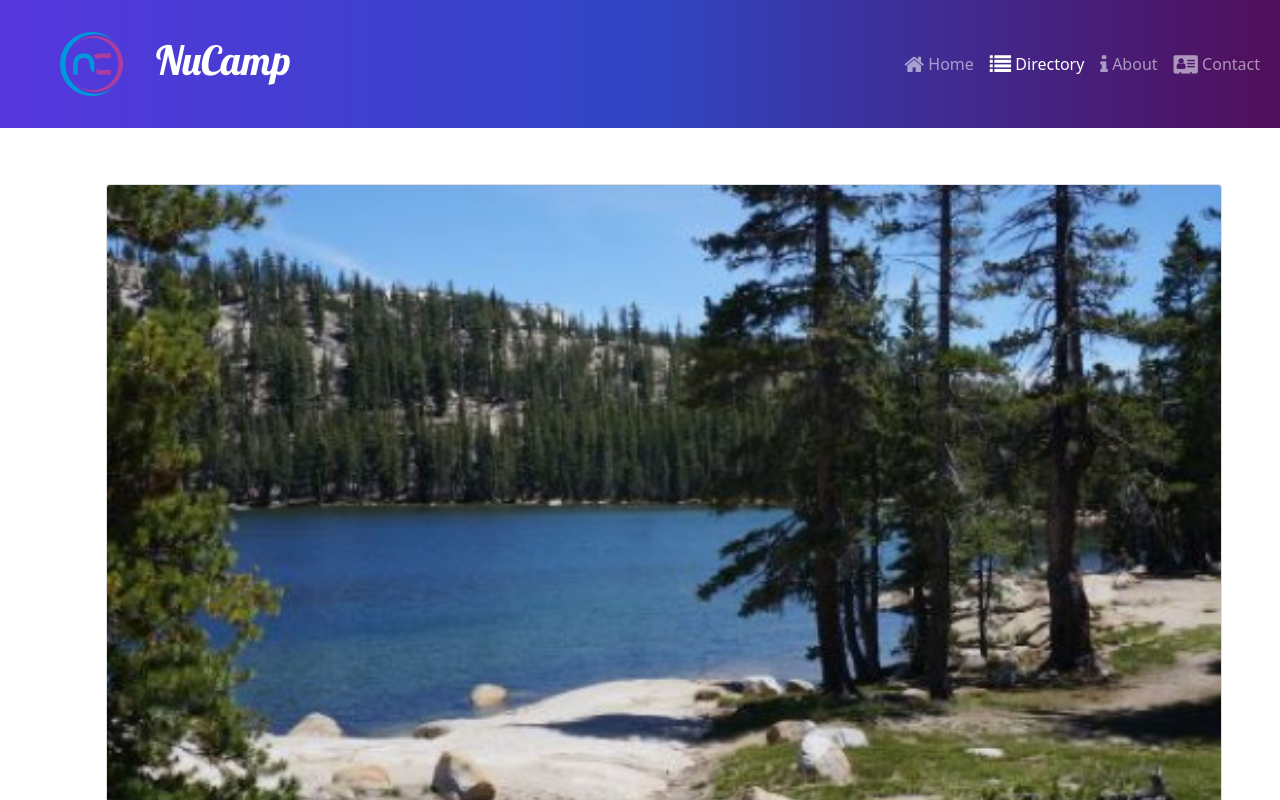
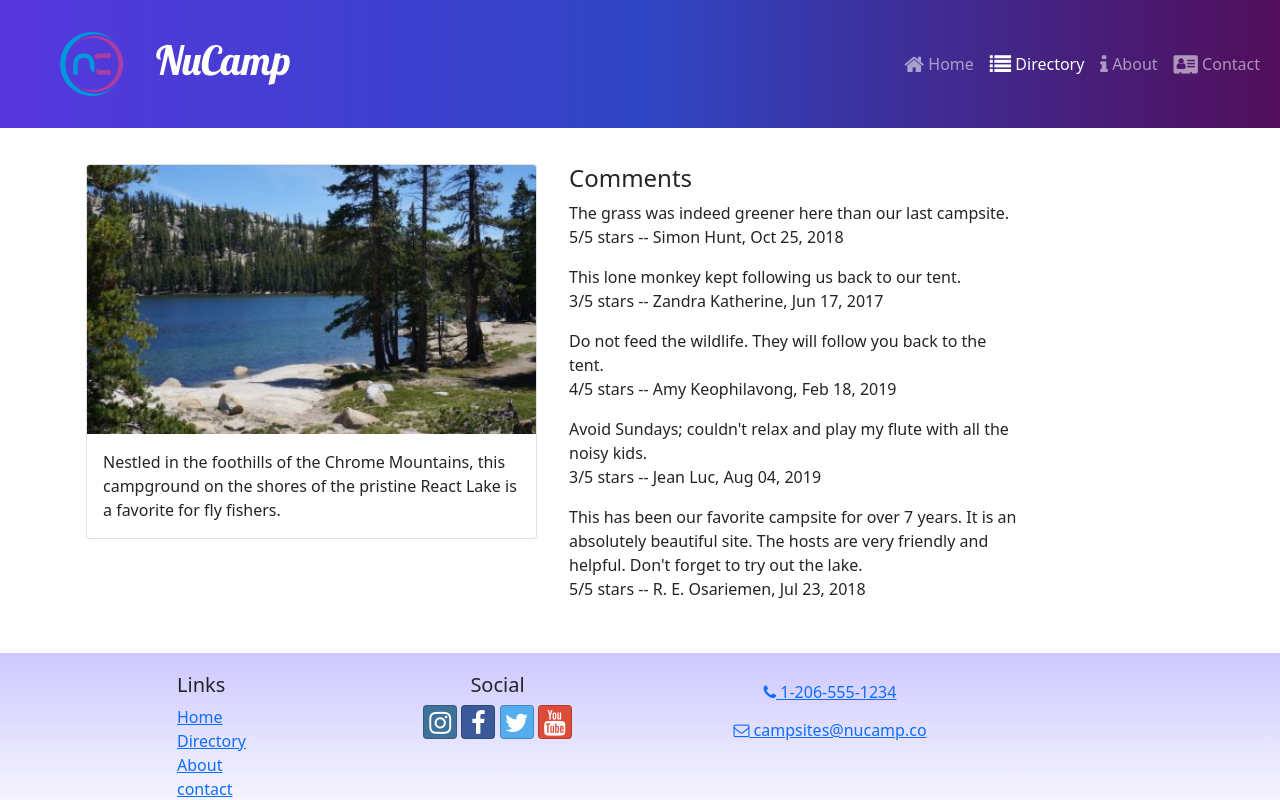
Before and after one commit to pnwmakes/Nucampsite, a React (Create React App) app: page /directory/0 in a window 1280 px wide. Shown: the top 800 px of the page. Built offline with nearby package versions, Linux system fonts and the light colour scheme.

Commit message:
Comments

```diff
--- a/src/features/campsites/CampsiteDetail.js
+++ b/src/features/campsites/CampsiteDetail.js
@@ -4,7 +4,7 @@
     const { image, name, description } = campsite;
 
     return (
-        <Col md='12' className='m-4'>
+        <Col md='5' className='m-1'>
             <Card>
                 <CardImg top src={image} alt={name} />
                 <CardBody>
--- /dev/null
+++ b/src/features/comments/Comment.js
@@ -0,0 +1,15 @@
+import { formatDate } from '../../utils/formatDate';
+
+const Comment = ({ comment }) => {
+    const { text: commentText, rating, author, date } = comment;
+
+    return (
+        <p>
+            {commentText}
+            <br />
+            {rating}/5 stars -- {author}, {formatDate(date)}
+        </p>
+    );
+};
+
+export default Comment;
--- /dev/null
+++ b/src/features/comments/CommentsList.js
@@ -0,0 +1,25 @@
+import { Col } from 'reactstrap';
+import Comment from './Comment';
+import { selectCommentsByCampsiteId } from './commentsSlice';
+
+const CommentsList = ({ campsiteId }) => {
+    const comments = selectCommentsByCampsiteId(campsiteId);
+
+    if (comments && comments.length > 0) {
+        return (
+            <Col md='5' className='m-1'>
+                <h4>Comments</h4>
+                {comments.map((comment) => {
+                    return <Comment key={comment.id} comment={comment} />;
+                })}
+            </Col>
+        );
+    }
+    return (
+        <Col md='5' className='m-1'>
+            There are no comments for this campsite yet.
+        </Col>
+    );
+};
+
+export default CommentsList;
--- /dev/null
+++ b/src/features/comments/commentsSlice.js
@@ -0,0 +1,7 @@
+import { COMMENTS } from '../../app/shared/COMMENTS';
+
+export const selectCommentsByCampsiteId = (campsiteId) => {
+    return COMMENTS.filter(
+        (comment) => comment.campsiteId === parseInt(campsiteId)
+    );
+};
--- a/src/pages/CampsiteDetailPage.js
+++ b/src/pages/CampsiteDetailPage.js
@@ -2,6 +2,8 @@
 import { useParams } from "react-router-dom";
 import { selectCampsiteById } from '../features/campsites/campsitesSlice';
 import CampsiteDetail from '../features/campsites/CampsiteDetail';
+import CommentsList from '../features/comments/CommentsList';
+
 
 const CampsiteDetailPage = () => {
     const { campsiteId } = useParams();
@@ -11,9 +13,10 @@
         <Container>
             <Row>
                 <CampsiteDetail campsite={campsite} />
+                <CommentsList campsiteId={campsiteId} />
             </Row>
         </Container>
-    )
+    );
 };
 
 export default CampsiteDetailPage;
--- /dev/null
+++ b/src/utils/formatDate.js
@@ -0,0 +1,7 @@
+export const formatDate = (date) => {
+    return new Intl.DateTimeFormat('en-US', {
+        year: 'numeric',
+        month: 'short',
+        day: '2-digit'
+    }).format(new Date(Date.parse(date)));
+};
```
